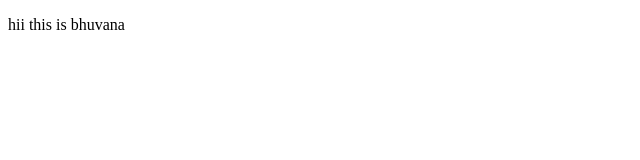
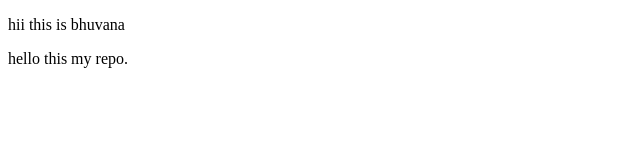
Before and after one commit to Bhuvana09022002/demo1, a plain HTML site: page index.html in a window 1280 px wide. Shown: the whole page, without its empty margins (0-640 px from the left). Drawn offline with Linux system fonts and the light colour scheme.

Commit message:
Index file

```diff
--- a/index.html
+++ b/index.html
@@ -1,4 +1,5 @@
 <!DOCTYPE html>
 <body>
     <p>hii this is bhuvana</p>
+    <p>hello this my repo.</p>
 </body>
```
